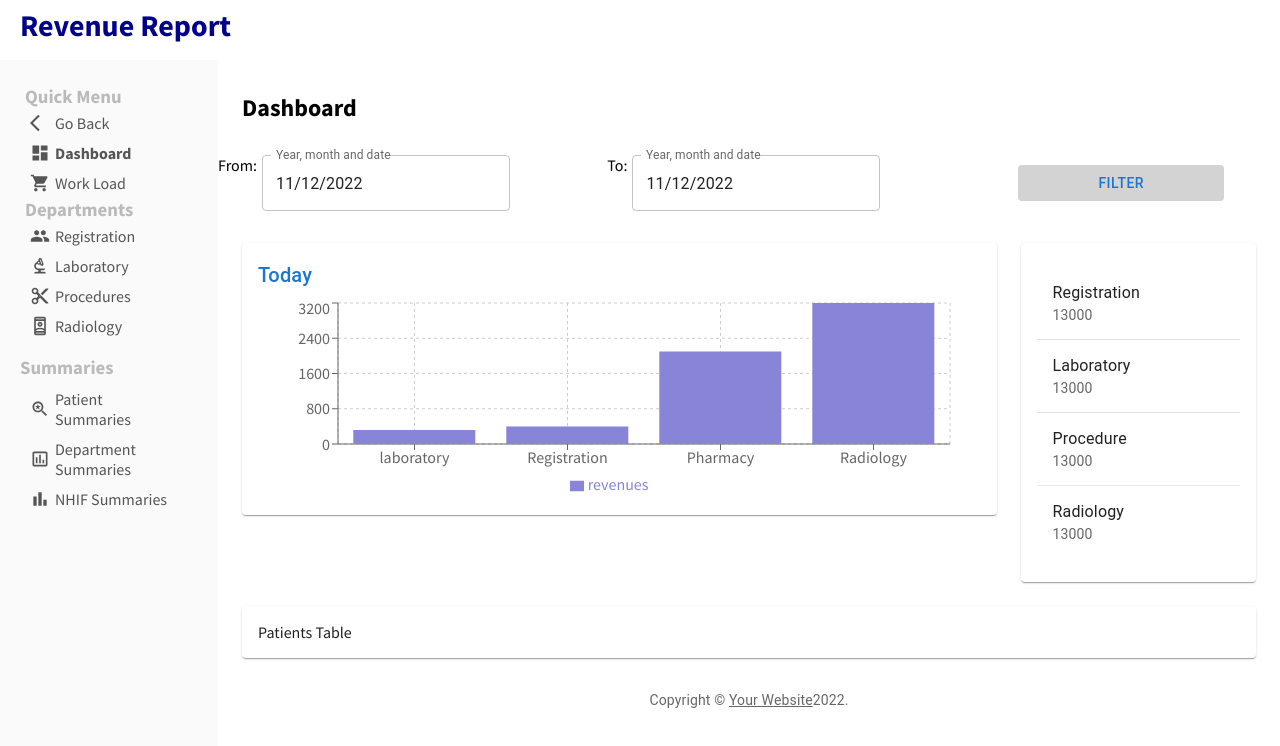
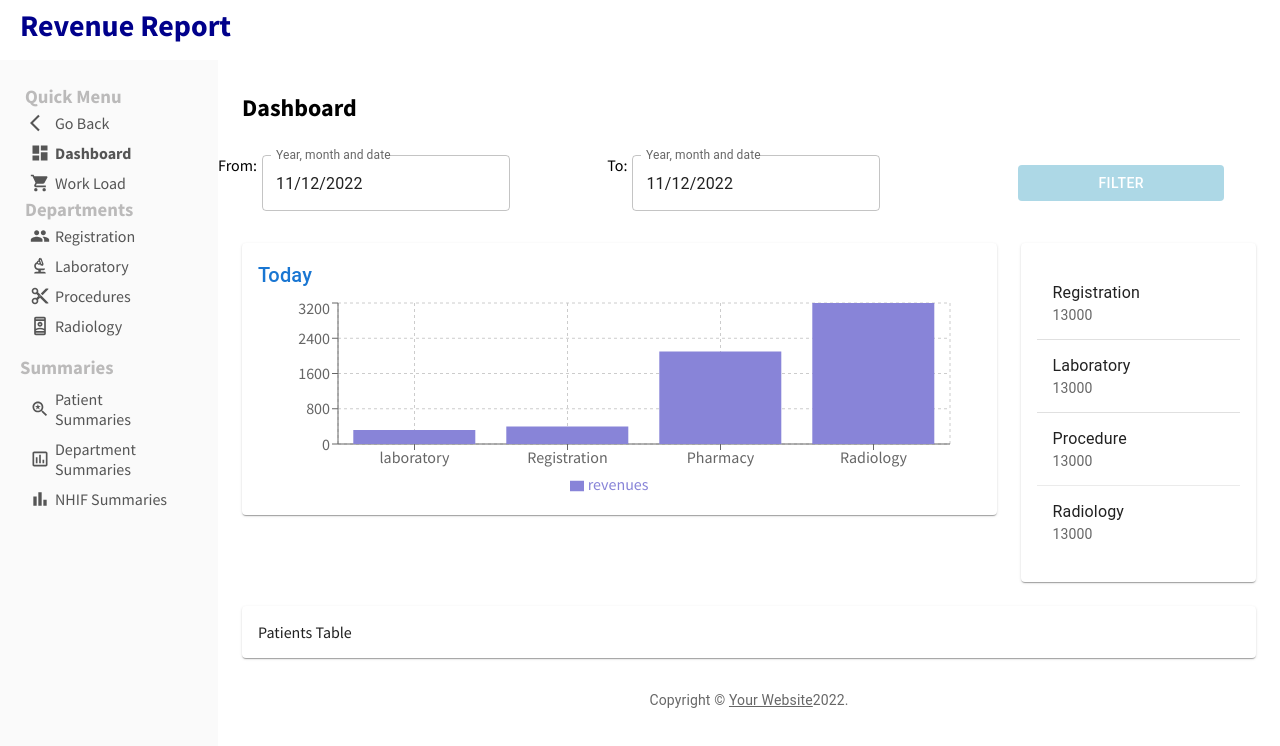
Before and after one commit to R1CKYS3NS31/team_junior_segregated_revenue_report, a React (Create React App) app: page / in a window 1280 px wide. Shown: the top 746 px of the page. Built offline with nearby package versions, Linux system fonts and the light colour scheme.

Commit message:
/Dashboard.jsx ui commit

```diff
--- a/src/pages/dashboard/DashboardContainer.jsx
+++ b/src/pages/dashboard/DashboardContainer.jsx
@@ -107,7 +107,8 @@ export const DashboardContainer = () => {
               ml: 4,
               mr: 4,
               flex: 1,
-              backgroundColor: "lightgray",
+              color:'white',
+              backgroundColor: "lightblue",
             }}
           >
             Filter
```
